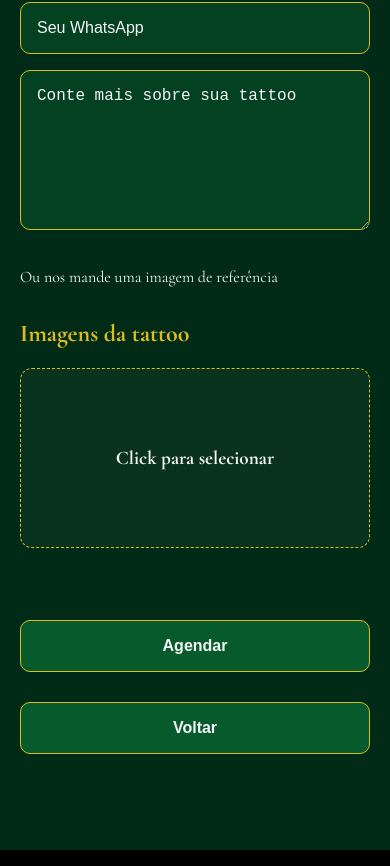
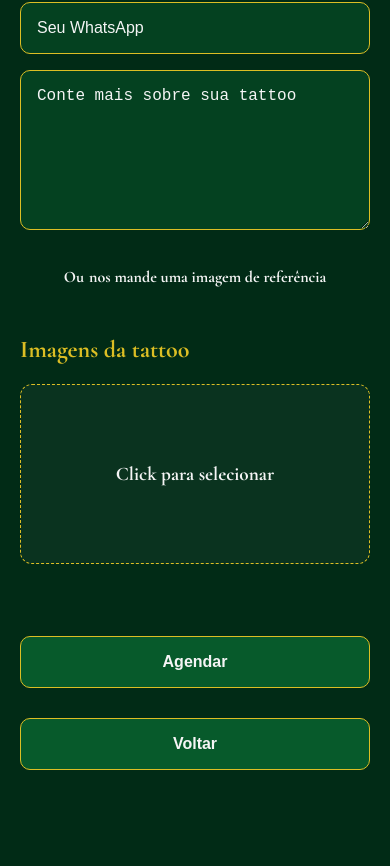
Before and after one commit to nvini16/TATOO, a React (Vite) app: page /TATOO/Agendamento in a window 390 px wide. Shown: the part 931-1797 px from the top of the page. Built offline with nearby package versions, Linux system fonts and the light colour scheme.

Commit message:
ajustar: melhorar legenda em agendamentos e menu mobile

```diff
--- a/src/pages/Agendamentos.jsx
+++ b/src/pages/Agendamentos.jsx
@@ -182,7 +182,8 @@ function Agendamento() {
                 <textarea name="descricao" placeholder="Conte mais sobre sua tattoo"></textarea>
 
                 <div className="agendamento-opcao">
-                    <p>Ou nos mande uma imagem de referência</p>
+                    <p>Ou</p>
+                    <p>nos mande uma imagem de referência</p>
                 </div>
 
 
--- a/src/styles/agendamento.css
+++ b/src/styles/agendamento.css
@@ -113,28 +113,34 @@
   font-weight: 700;
   cursor: pointer;
   width: 100%;
+  transition:
+    transform 0.3s ease,
+    background-color 0.3s ease;
 }
 
 .agendamento-acoes button:hover {
-  background-color: var(--msrsali-tatoo-color-dark-green);
-  transform: translateY(-2px);
+  background-color: var(--marsali-tatoo-color-dark-green);
+  transform: translateY(-3px);
 }
 
 .agendamento-link {
   text-decoration: none;
   color: var(--marsali-tatoo-color-white);
   padding: 16px 15px;
-
-
 }
-
-/* .agendamento-page button:hover {
-  background-color: var(--marsali-tatoo-color-dark-green);
-} */
 
 .agendamento-page textarea {
   min-height: 160px;
   resize: vertical;
+}
+
+.agendamento-opcao {
+  display: flex;
+  text-align: center;
+  justify-content: center;
+  align-items: center;
+  gap: 5px;
+  font-weight: 700;
 }
 
 @media (max-width: 768px) {
--- a/src/styles/header.css
+++ b/src/styles/header.css
@@ -45,9 +45,9 @@
 }
 
 .header nav a {
-  color: var(--marsali-tatoo-color-white);
+  color: var(--marsali-tatoo-color-gold);
   text-decoration: none;
-  font-size: 19px;
+  font-size: 20px;
   font-weight: 700;
   border-radius: 10px;
   padding: 5px;
@@ -57,8 +57,7 @@
 }
 
 .header nav a:hover {
-  color: var(--marsali-tatoo-color-gold);
-  transform: translateY(-2px);
+  transform: translateY(-3px);
 }
 
 
```
Also changed, not shown: src/components/Header.jsx (line endings or trailing spaces).
